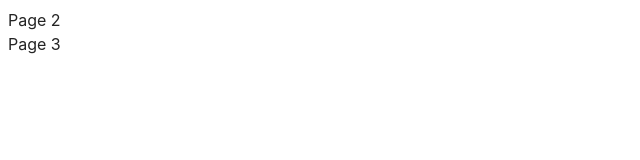
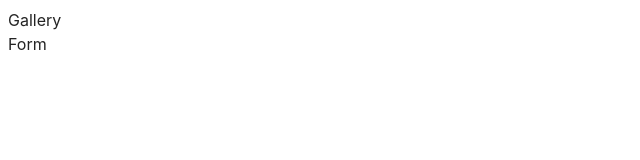
Before and after one commit to aliskuraieva/goit-js-hw-09, a website built with Vite: page src/index.html in a window 1280 px wide. Shown: the full height of the page, 0-640 px from the left. Built offline with nearby package versions, Linux system fonts and the light colour scheme.

Commit message:
Update index.html

```diff
--- a/src/index.html
+++ b/src/index.html
@@ -11,10 +11,10 @@
   <nav class="nav">
     <ul class="nav-list">
       <li class="nav-item">
-      <a href="./1-gallery.html" class="nav-link">Page 2</a>
+      <a href="./1-gallery.html" class="nav-link">Gallery</a>
       </li>
       <li class="nav-item">
-        <a href="./2-form.html" class="nav-link">Page 3</a>
+        <a href="./2-form.html" class="nav-link">Form</a>
       </li>
     </ul>
   </nav>
```
